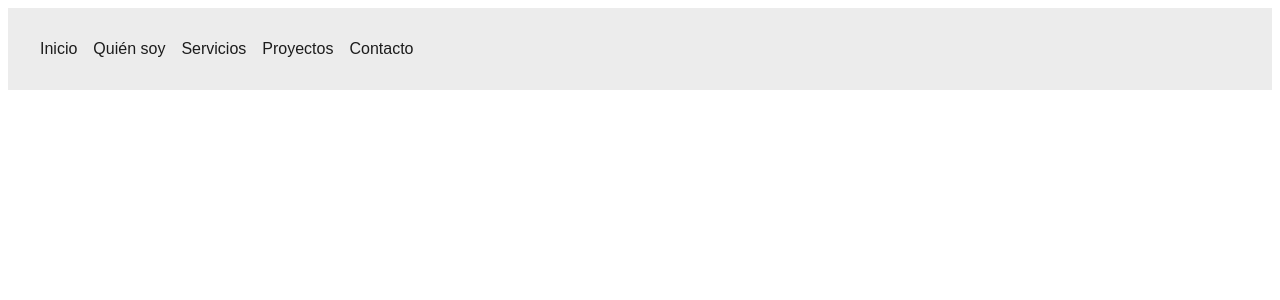
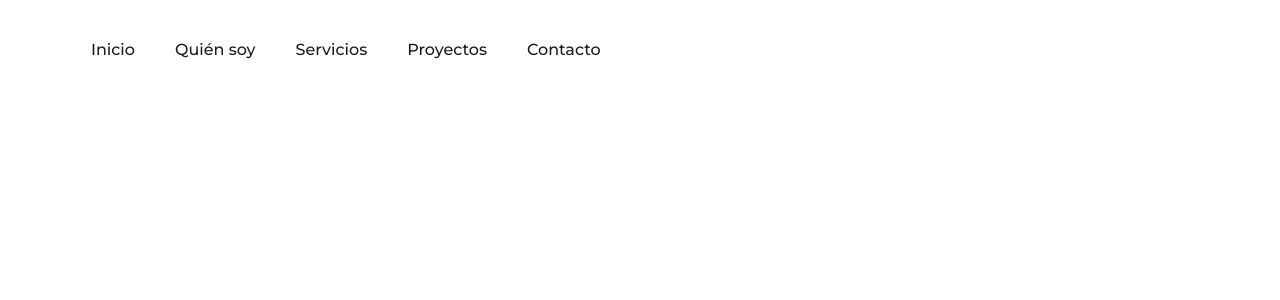
Before and after one commit to suarezt3/website, an Angular app: page / in a window 1280 px wide. Shown: the top 300 px of the page. Built offline with nearby package versions, Linux system fonts and the light colour scheme.

Commit message:
Se ajusta el navbar

```diff
--- a/src/app/shared/menu/menu.component.css
+++ b/src/app/shared/menu/menu.component.css
@@ -2,7 +2,7 @@
   margin: 0;
   padding: 0;
   box-sizing: border-box;
-  font-family: sans-serif;
+  font-family: 'Montserrat', sans-serif;
 }
 
 header {
@@ -10,7 +10,6 @@ header {
   align-items: center;
   justify-content: space-between;
   padding: 2rem;
-  background-color: #ececec;
 }
 
 .logo {
@@ -20,7 +19,9 @@ header {
 .nav-list {
   list-style-type: none;
   display: flex;
-  gap: 1rem;
+  gap: 2.5rem;
+  margin-left: 10%;
+  width: 100%;
 }
 
 .nav-list li a {
@@ -63,7 +64,7 @@ header {
       right: 0;
       bottom: 0;
       background-color: #1c1c1c;
-      padding: 2rem;
+      padding: 3rem;
       box-shadow: 0 0 0 100vmax rgba(0, 0, 0, .5);
   }
 
```
